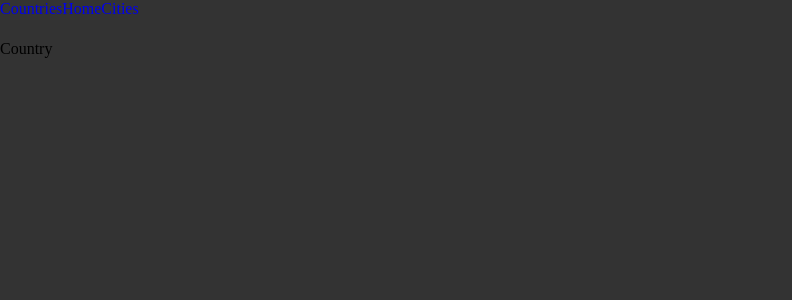
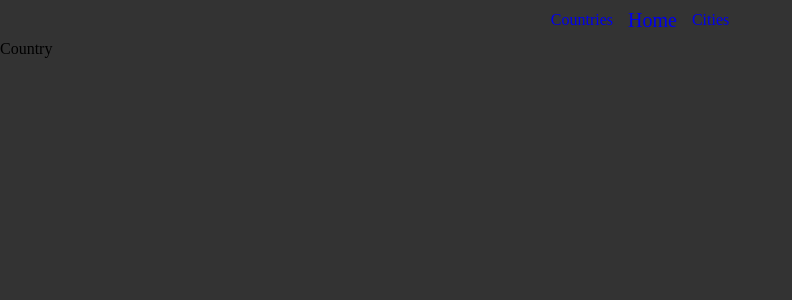
Before and after one commit to ripterdust/CountryAPI, a React (Create React App) app in the folder frontend/: page / in a window 1280 px wide. Shown: the top 300 px of the page, without its empty margins (0-792 px from the left). Built offline with nearby package versions, Linux system fonts and the light colour scheme.

Commit message:
Agregados estilos al navbar

```diff
--- a/frontend/src/components/ui/Navbar.js
+++ b/frontend/src/components/ui/Navbar.js
@@ -4,11 +4,11 @@ import { NavLink, Link } from 'react-router-dom';
 
 export const Navbar = () => {
     return <nav className="style_navbar">
-        <NavLink exact to='/'>
+        <NavLink exact to='/' className="style_navbar_link" activeClassName="style_navbar_active">
             Countries
         </NavLink>
-        <Link className="nav-link" to='/'>Home</Link>
-        <NavLink to='/cities'>
+        <Link className="style_navbar_link_home" to='/'>Home</Link>
+        <NavLink to='/cities' className="style_navbar_link" activeClassName="style_navbar_active">
             Cities
         </NavLink>
     </nav>
--- a/frontend/src/styles/partials/_nav.scss
+++ b/frontend/src/styles/partials/_nav.scss
@@ -3,4 +3,17 @@
     width: 100%;
     height: 5vh;
     display: flex;
+    align-items: center;
+    justify-content: center;
+
+    .style_navbar_link{
+        display: flex;
+        justify-content: center;
+        align-items: center;
+        text-align: center;
+    }
+    .style_navbar_link_home{
+        font-size: 20px;
+        margin: 0 15px;
+    }
 }
```
